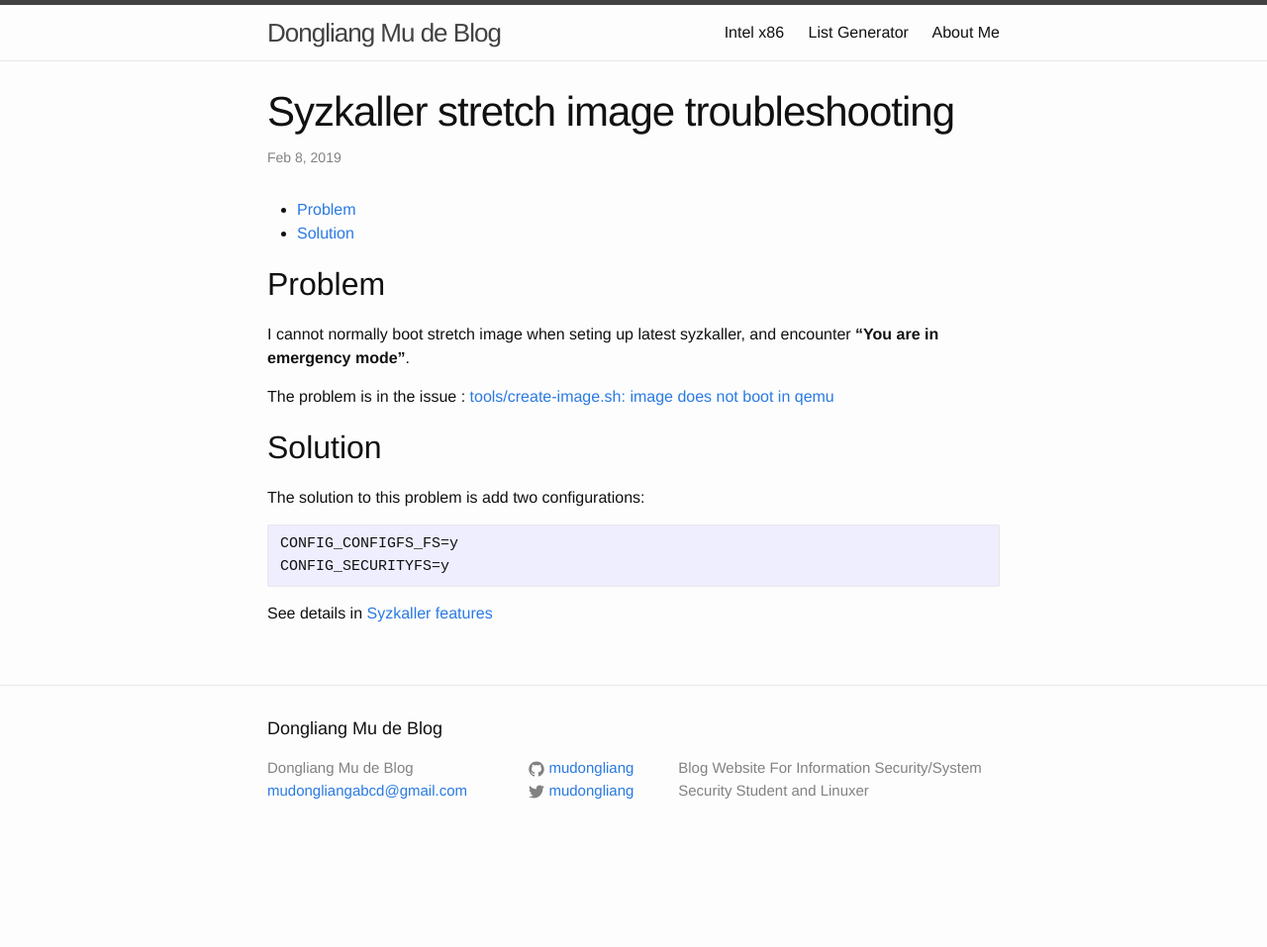
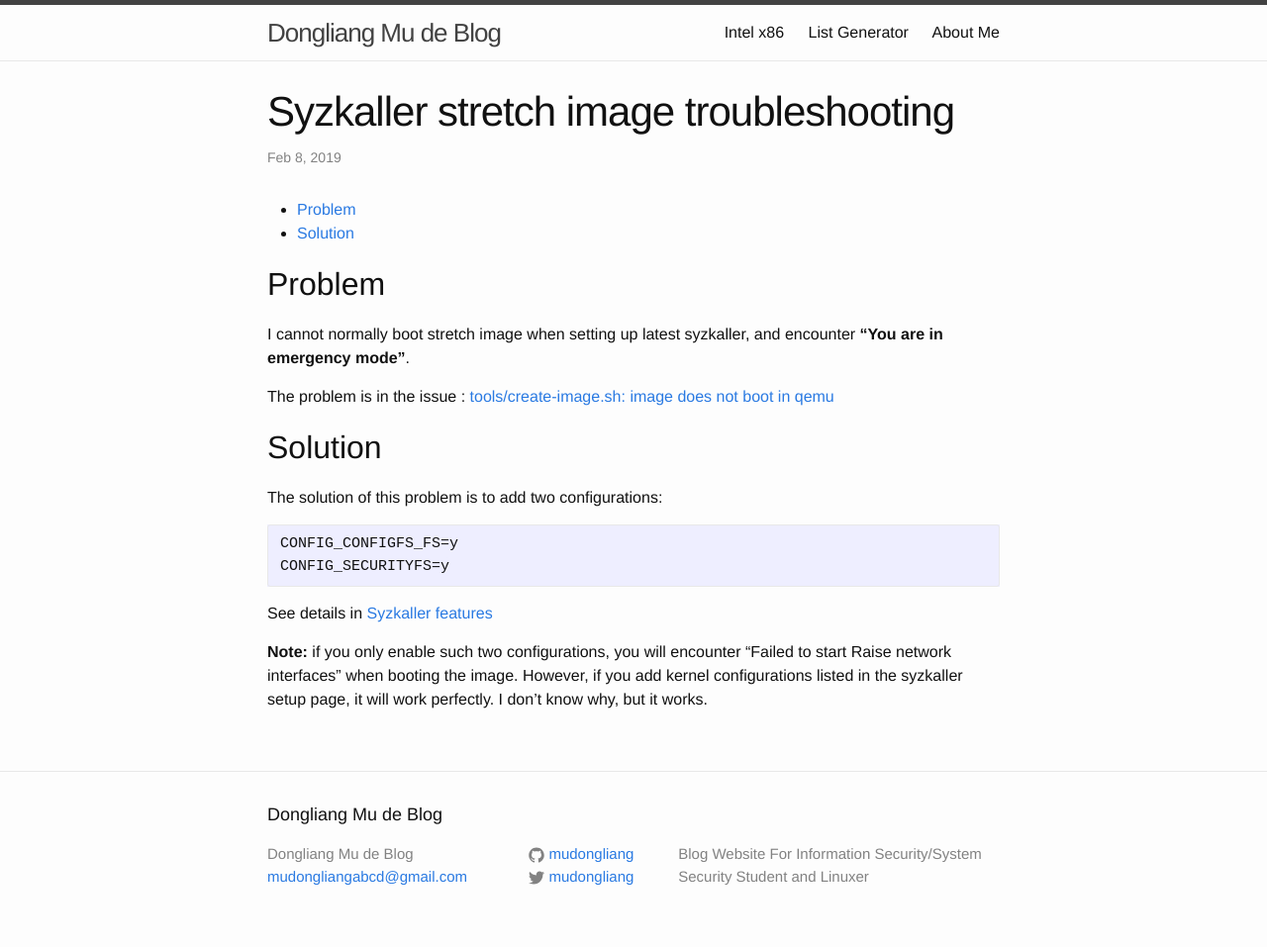
Before and after one commit to mudongliang/mudongliang.github.io, a Jekyll site: the page built from _posts/2019-02-08-syzkaller-stretch-image-troubleshooting.md, in a window 1280 px wide. Shown: the whole page at 99% size. Built offline with Jekyll 4.4.1, drawn with Linux system fonts in a browser that asks for light colours; before the commit the page ends 900 px from its top, so only the background shows below that.

Commit message:
add some notes

````diff
--- a/_posts/2019-02-08-syzkaller-stretch-image-troubleshooting.md
+++ b/_posts/2019-02-08-syzkaller-stretch-image-troubleshooting.md
@@ -11,13 +11,13 @@
 
 ## Problem
 
-I cannot normally boot stretch image when seting up latest syzkaller, and encounter **"You are in emergency mode"**.
+I cannot normally boot stretch image when setting up latest syzkaller, and encounter **"You are in emergency mode"**.
 
 The problem is in the issue : [tools/create-image.sh: image does not boot in qemu](https://github.com/google/syzkaller/issues/760)
 
 ## Solution
 
-The solution to this problem is add two configurations:
+The solution of this problem is to add two configurations:
 
 ```
 CONFIG_CONFIGFS_FS=y
@@ -25,3 +25,5 @@
 ```
 
 See details in [Syzkaller features](https://github.com/google/syzkaller/blob/master/docs/linux/kernel_configs.md#syzkaller-features)
+
+**Note:** if you only enable such two configurations, you will encounter "Failed to start Raise network interfaces" when booting the image. However, if you add kernel configurations listed in the syzkaller setup page, it will work perfectly. I don't know why, but it works.
````
